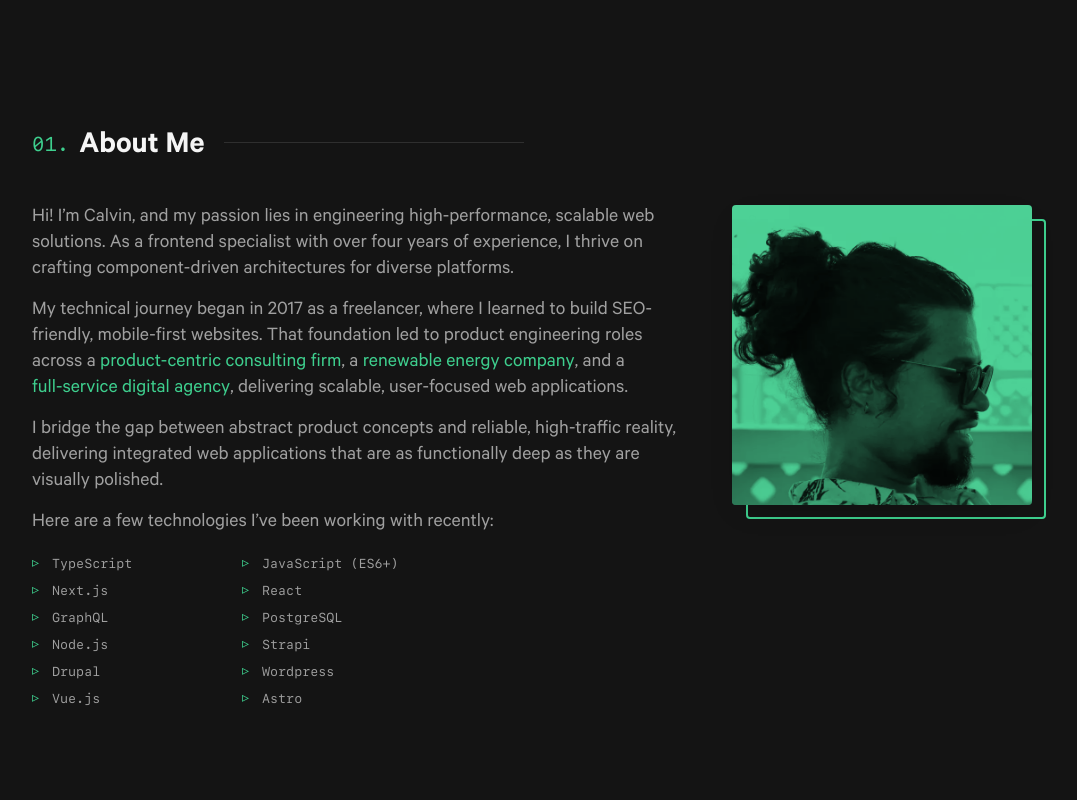
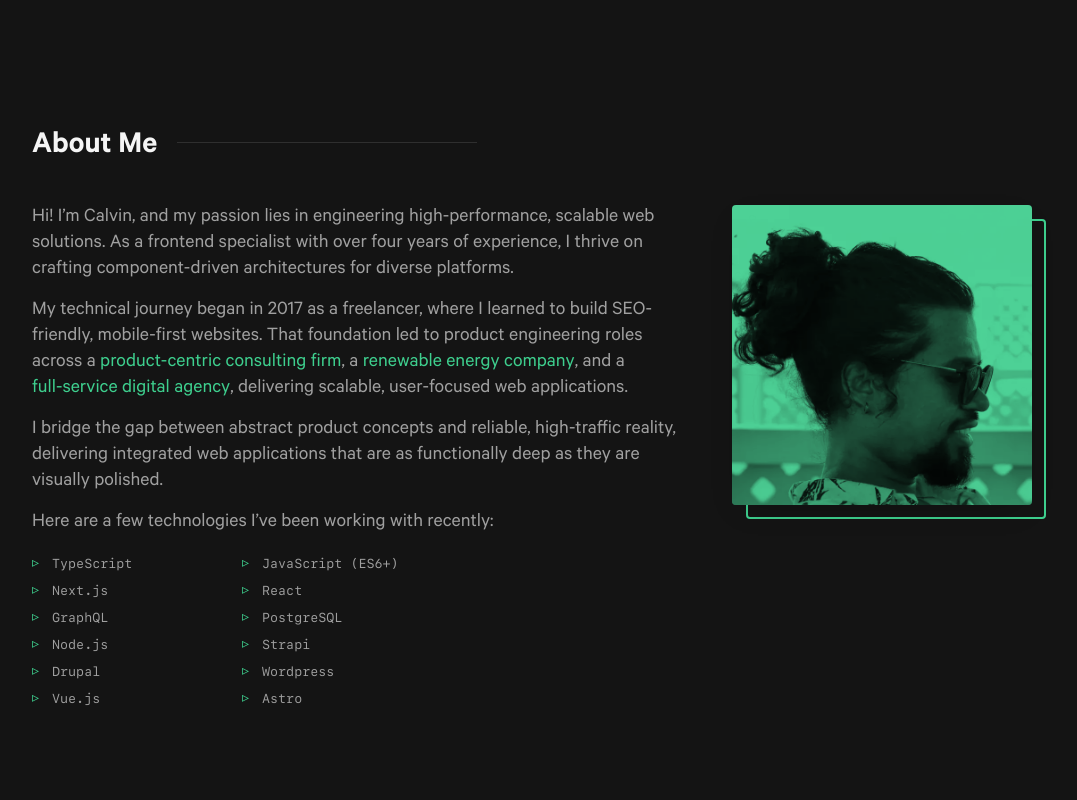
Before and after one commit to calvingomes/cal-portfolio, a Next.js app: page / in a window 1280 px wide. Shown: the part 780-1580 px from the top of the page, without its empty margins (108-1185 px from the left). Built offline with nearby package versions, Linux system fonts and the light colour scheme.

Commit message:
remove title numbering

```diff
--- a/src/styles/base.css
+++ b/src/styles/base.css
@@ -159,18 +159,6 @@ h6 {
   width: 100%;
   font-size: clamp(26px, 5vw, var(--fz-heading));
   white-space: nowrap;
-}
-
-.numbered-heading:before {
-  position: relative;
-  bottom: 4px;
-  counter-increment: section;
-  content: "0" counter(section) ".";
-  margin-right: 10px;
-  color: var(--accent);
-  font-family: var(--font-mono);
-  font-size: clamp(var(--fz-md), 3vw, var(--fz-xl));
-  font-weight: 400;
 }
 
 .numbered-heading:after {
```
